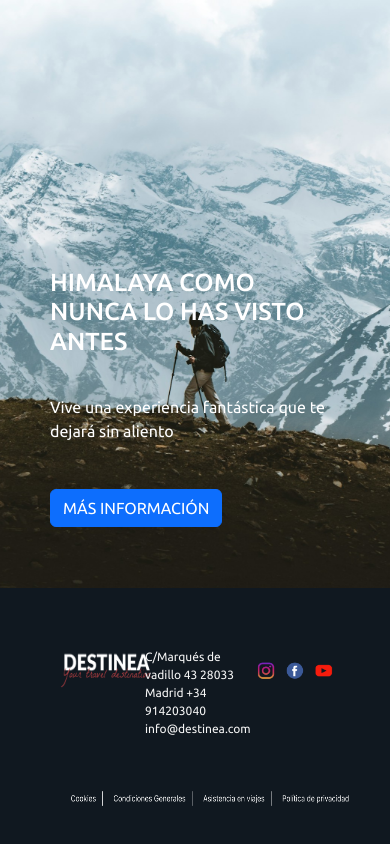
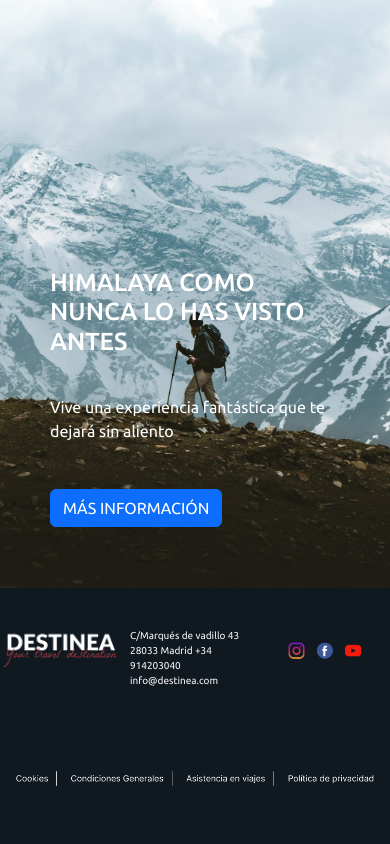
Before and after one commit to Ari-Dsgns/destinea-def, a plain HTML site: page index.html in a window 390 px wide. Shown: the part 3139-3983 px from the top of the page. Drawn offline with nearby package versions, Linux system fonts and the light colour scheme.

Commit message:
ajuste main-acercade

```diff
--- a/css/style.css
+++ b/css/style.css
@@ -21,7 +21,8 @@ body{
     grid-template-columns: 1fr 1fr 1fr 1fr 1fr 1fr;
     background-color: #101820;
     color: whitesmoke;
-    padding: 60px;
+    /* padding: 60px; */
+    padding-top: 40px;
 }
 
 .caja1{
@@ -68,12 +69,12 @@ body{
 
     .caja1 img{
 
-        width: 100px;
+        width: 2fr;
         height: 40px;
     }
 
     .caja2 {
-        width:150px ;
+        width:2fr ;
         height: 100px;
     }
     .caja2 p{
@@ -81,11 +82,11 @@ body{
     }
 
     .caja3 img{
-        width: 100px ;
+        width: 2fr ;
         height: 50px;
     }
     .caja4 img{
-        width: 600px;
+        width: 6fr;
         height: 40px;
     }
 
@@ -94,16 +95,25 @@ body{
 
 @media( max-width: 576px){
 
+    .caja1{
+        width:2fr ;
+        height: 50px;
+    }
+
     .caja2 {
-        width:100px ;
-        height: 100px;
+        width:2fr ;
+        height: 50px;
     }
     .caja2 p{
-        font-size: 12px;
+        font-size: 10px;
     }
 
+    .caja3{
+        width:2fr ;
+        height: 50px;
+    }
     .caja4 img{
-        width: 300px;
+        width: 6fr;
         height: 25px;
     }
 }
```
